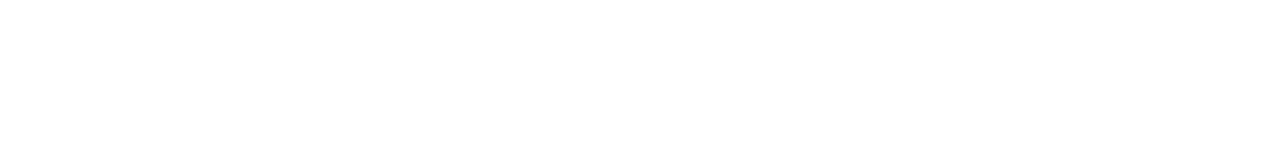
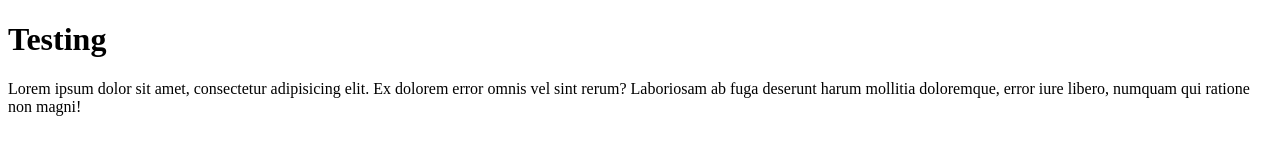
Before and after one commit to mosesmuriiki2/test, a plain HTML site: page index.html in a window 1280 px wide. Drawn offline with Linux system fonts and the light colour scheme.

Commit message:
ft: Add heading

```diff
--- a/index.html
+++ b/index.html
@@ -16,7 +16,8 @@
         <!--[if lt IE 7]>
             <p class="browsehappy">You are using an <strong>outdated</strong> browser. Please <a href="#">upgrade your browser</a> to improve your experience.</p>
         <![endif]-->
-
+        <h1>Testing</h1>
+        <p>Lorem ipsum dolor sit amet, consectetur adipisicing elit. Ex dolorem error omnis vel sint rerum? Laboriosam ab fuga deserunt harum mollitia doloremque, error iure libero, numquam qui ratione non magni!</p>
         <script src="" async defer></script>
     </body>
 </html>
```
